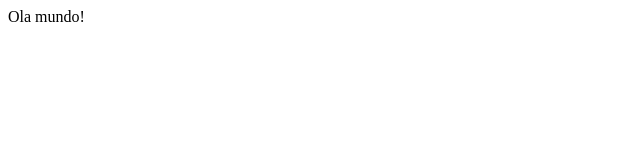
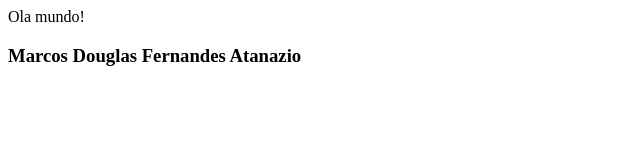
Before and after one commit to atanazio0/ProjetoNovo, a plain HTML site: page index.html in a window 1280 px wide. Shown: the whole page, without its empty margins (0-640 px from the left). Drawn offline with Linux system fonts and the light colour scheme.

Commit message:
Versão1
Criando a versão 1

```diff
--- a/index.html
+++ b/index.html
@@ -6,5 +6,6 @@
 </head>
 <body>
 Ola mundo!
+<h3>Marcos Douglas Fernandes Atanazio</h3>
 </body>
 </html>
```
